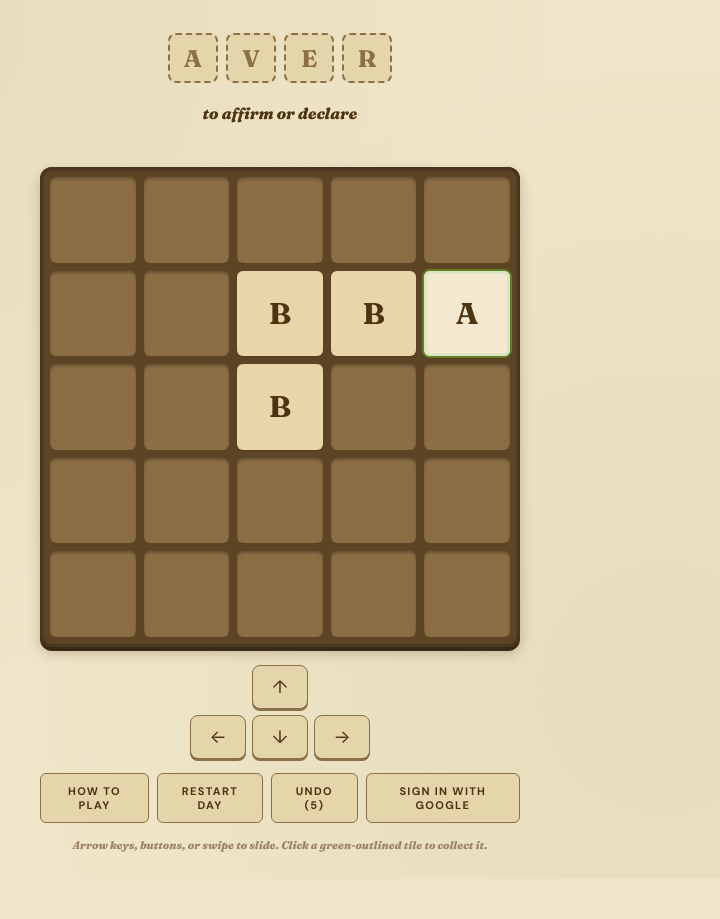
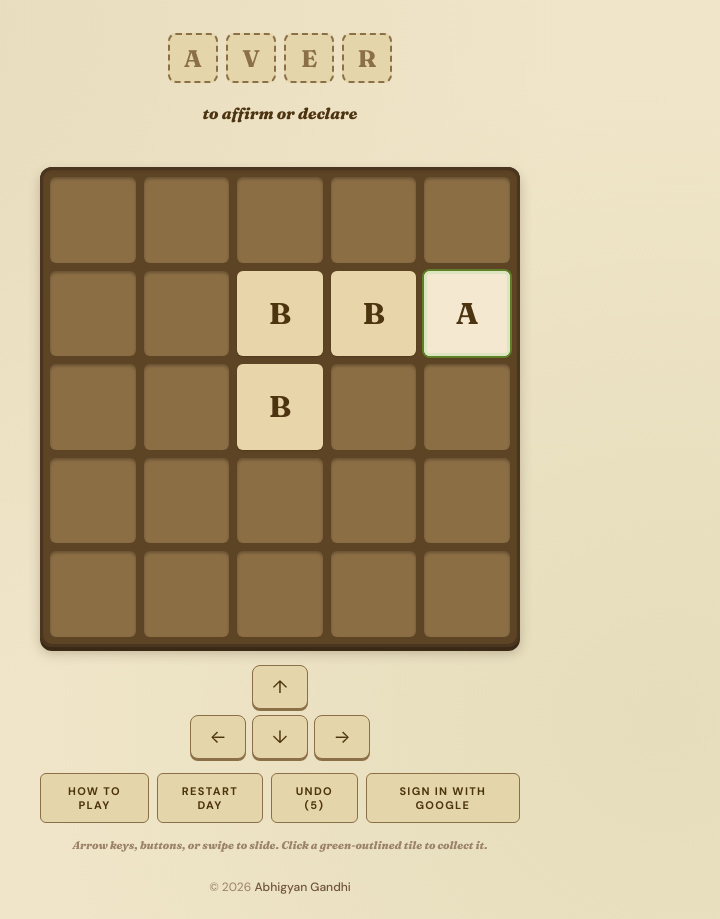
Before and after one commit to abhigyan04/letterShift, a website: page index.html in a window 1280 px wide. Shown: the part 72-991 px from the top of the page, without its empty margins (360-1080 px from the left). Before the commit the page ends 951 px from the top, so only its background shows below. Drawn offline with Linux system fonts and the light colour scheme; no server answers.

Commit message:
Add copyright

```diff
--- a/index.html
+++ b/index.html
@@ -473,6 +473,9 @@
     <button id="signOutBtn" type="button" style="display:none;">Sign out</button>
   </div>
   <div class="hint">Arrow keys, buttons, or swipe to slide. Click a green-outlined tile to collect it.</div>
+  <div style="text-align: center; margin-top: 24px; font-size: 12px; color: #9B8268;">
+    © 2026 <a href="https://abhigyan04.github.io/" style="color: #6F523A; text-decoration: none; font-weight: 500; transition: color 0.15s;" onmouseover="this.style.color='#4D3411'" onmouseout="this.style.color='#6F523A'">Abhigyan Gandhi</a>
+  </div>
 </div>
 
 <script>
```
